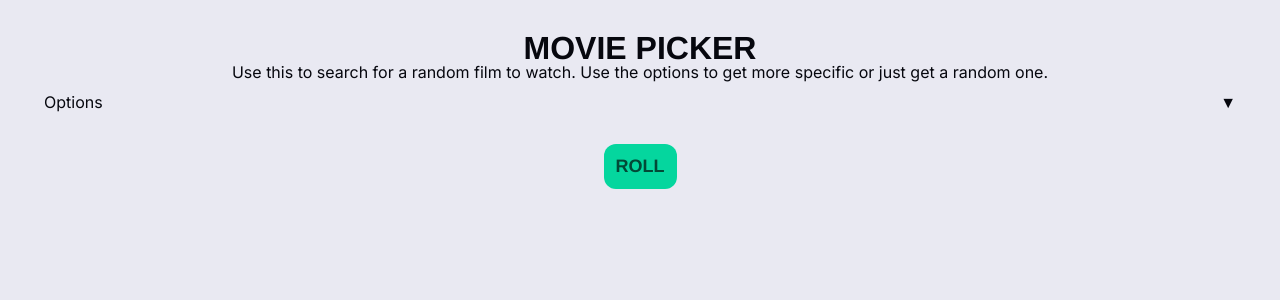
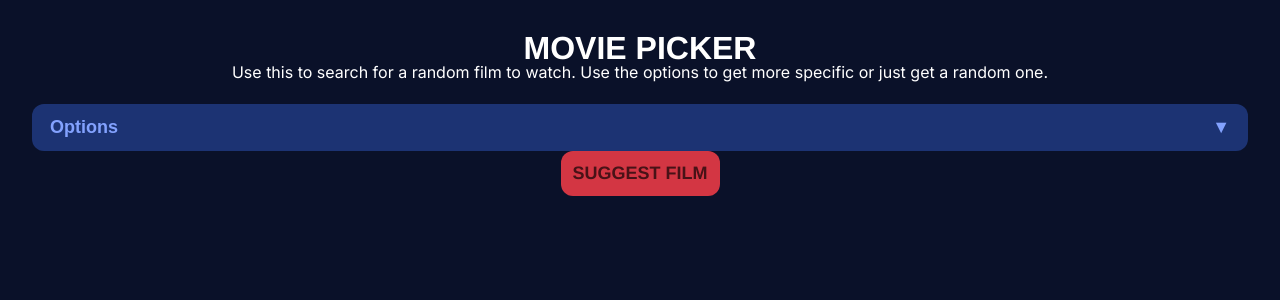
Before and after one commit to taidoan/movies, a React (Create React App) app: page / in a window 1280 px wide. Shown: the top 300 px of the page. Built offline with nearby package versions, Linux system fonts and the light colour scheme; no server answers; a web font is replaced by a local one.

Commit message:
Start styling

```diff
--- a/src/App.js
+++ b/src/App.js
@@ -21,18 +21,6 @@ export default function App() {
   const [movieDetails, setMovieDetails] = useState({});
   const [showResult, setShowResult] = useState(false);
   const [rating, setRating] = useState("");
-
-  const useToggleOptions = () => {
-    return useCallback(() => {
-      const formOptions = document.getElementById("formOptions");
-      formOptions.style.display =
-        formOptions.style.display === "none" || formOptions.style.display === ""
-          ? "grid"
-          : "none";
-    }, []);
-  };
-
-  const toggleOptions = useToggleOptions();
   const actorRef = useRef(null);
   const directorRef = useRef(null);
   const lastIndexRef = useRef(null);
@@ -55,13 +43,13 @@ export default function App() {
       if (rating === 1) {
         url += `&vote_average.gte=0&vote_average.lte=2`;
       } else if (rating === 2) {
-        url += `&vote_average.gte=2&vote_average.lte=4`;
+        url += `&vote_average.gte=3&vote_average.lte=4`;
       } else if (rating === 3) {
-        url += `&vote_average.gte=4&vote_average.lte=6`;
+        url += `&vote_average.gte=5&vote_average.lte=6`;
       } else if (rating === 4) {
-        url += `&vote_average.gte=6&vote_average.lte=9`;
+        url += `&vote_average.gte=7&vote_average.lte=9`;
       } else if (rating === 5) {
-        url += `&vote_average.gte=10`;
+        url += `&vote_average.gte=9&vote_average.lte=10`;
       }
 
       // HAS ACTOR OR DIRECTOR BEEN PICKED?
@@ -179,10 +167,7 @@ export default function App() {
         Use this to search for a random film to watch. Use the options to get
         more specific or just get a random one.
       </p>
-      <button className="btn btn-options" onClick={toggleOptions}>
-        Options
-      </button>
-      <form onSubmit={handleSubmit}>
+      <form onSubmit={handleSubmit} id="picker">
         <FormOptions
           selectedGenre={movieDetails.selectedGenre}
           handleGenreChange={handleGenreChange}
@@ -190,16 +175,15 @@ export default function App() {
           directorRef={directorRef}
           setRating={setRating}
         />
-        <button className="btn" type="submit">
-          roll
-        </button>
       </form>
       {showResult && (
         <div>
-          <hr />
           <MovieResult movie={movieDetails} />
         </div>
       )}
+      <button className="btn" type="submit" form="picker">
+        Suggest Film
+      </button>
     </div>
   );
 }
--- a/src/FormOptions.js
+++ b/src/FormOptions.js
@@ -1,5 +1,6 @@
 import options from "./styles/components/options.module.scss";
 import StarRating from "./StarRating";
+import { useCallback } from "react";
 
 const FormOptions = ({
   selectedGenre,
@@ -8,10 +9,39 @@ const FormOptions = ({
   directorRef,
   setRating,
 }) => {
+  const useToggleOptions = () => {
+    return useCallback(() => {
+      const form = document.getElementById("formOptions");
+      const button = document.getElementById("toggleOptions");
+      form.style.display =
+        form.style.display === "none" || form.style.display === ""
+          ? "grid"
+          : "none";
+      button.classList.toggle(options["button--expanded"]);
+    }, []);
+  };
+  const toggleOptions = useToggleOptions();
+
   return (
+    <div className={options.container}>
+      <button
+        className={options.button}
+        onClick={toggleOptions}
+        type="button"
+        id="toggleOptions"
+      >
+        Options
+      </button>
       <div className={options.form} id="formOptions">
-      <label htmlFor="genres">Genre</label>
-      <select id="genres" value={selectedGenre} onChange={handleGenreChange}>
+        <label htmlFor="genres" className={options.form_label}>
+          Genre
+        </label>
+        <select
+          id="genres"
+          value={selectedGenre}
+          onChange={handleGenreChange}
+          className={options.options_field}
+        >
           <option value="any">Any</option>
           <option value="28">Action</option>
           <option value="12">Adventure</option>
@@ -34,15 +64,30 @@ const FormOptions = ({
           <option value="37">Western</option>
         </select>
         <StarRating setRating={setRating} />
-      <label htmlFor="actor">Actor</label>
-      <input type="text" id="actor" ref={actorRef}></input>
-      <label htmlFor="director">Director</label>
+        <label htmlFor="actor" className={options.form_label}>
+          Actor
+        </label>
+        <input
+          type="text"
+          id="actor"
+          ref={actorRef}
+          className={options.input_field}
+          autocomplete="off"
+          aria-autocomplete="none"
+        ></input>
+        <label htmlFor="director" className={options.form_label}>
+          Director
+        </label>
         <input
           type="text"
           id="director"
           name="director"
           ref={directorRef}
+          className={options.input_field}
+          autocomplete="off"
+          aria-autocomplete="none"
         ></input>
+      </div>
     </div>
   );
 };
--- a/src/StarRating.js
+++ b/src/StarRating.js
@@ -1,16 +1,17 @@
 import { useId, Fragment, useState } from "react";
 import starRating from "./styles/components/starRatings.module.scss";
+import options from "./styles/components/options.module.scss";
 
 const StarRating = ({ setRating, max = 5, children, ...props }) => {
   const id = useId();
-  const [rating, setLocalRating] = useState("");
+  const [rating, setLocalRating] = useState(null);
   const handleRatingChange = (value) => {
     setLocalRating(value);
     setRating(value);
   };
   return (
     <>
-      <label>Rating</label>
+      <label className={options.form_label}>Rating</label>
       <fieldset id={id} {...props} className={starRating.starRatings}>
         <input
           name={id}
@@ -38,7 +39,12 @@ const StarRating = ({ setRating, max = 5, children, ...props }) => {
               <span className={starRating.hideVisual}>
                 {i + 1} Star{i === 0 ? "" : "s"}
               </span>
-              <span aria-hidden="true" className={starRating.star}>
+              <span
+                aria-hidden="true"
+                className={`${starRating.star} ${
+                  rating !== null && i < rating ? starRating.selected : ""
+                }`}
+              >
                 {children || "★"}
               </span>
             </label>
--- a/src/styles/_global.scss
+++ b/src/styles/_global.scss
@@ -2,15 +2,25 @@
 
 $verdigris: hsla(173, 50%, 54%, 1);
 $ghost-white: hsla(240, 100%, 98%, 1);
-$black: hsla(233, 40%, 4%, 1);
 $savoy-blue: hsla(235, 60%, 59%, 1);
 $emerald: hsla(164, 95%, 43%, 1);
 
-$primary-clr: $savoy-blue;
-$secondary-clr: $emerald;
+$oxford-blue: hsla(225, 60%, 16%, 1);
+$oxford-blue-2: hsla(226, 60%, 10%, 1);
+$oxford-blue-3: rgb(131, 162, 254);
+$oxford-blue-4: rgb(28, 51, 115);
+$rusty-red: hsla(355, 64%, 52%, 1);
+$white: hsla(240, 100%, 100%, 1);
+$black: hsla(233, 40%, 4%, 1);
+$silver: hsla(0, 0%, 80%, 1);
+
+$primary-clr: $oxford-blue;
+$primary-clr--dark: $oxford-blue-2;
+$primary-clr--light: $oxford-blue-4;
+$secondary-clr: $rusty-red;
+
 $accent-clr: $verdigris;
-$white: $ghost-white;
-$primary-text-clr: $black;
+$primary-text-clr: $oxford-blue-3;
 
 // Typography
 
--- a/src/styles/components/options.module.scss
+++ b/src/styles/components/options.module.scss
@@ -1,10 +1,76 @@
 @use "../_global" as *;
 @use "../_functions" as *;
 
+.container {
+  background-color: $primary-clr--light;
+  border-radius: rem(12);
+  color: $white;
+  margin-top: rem(24);
+  padding: rem(12);
+}
+
+.button {
+  background-color: transparent;
+  border: 0;
+  color: $primary-text-clr;
+  display: grid;
+  font-size: rem(18);
+  font-weight: 600;
+  grid-template-columns: 1fr auto;
+  text-align: left;
+  width: 100%;
+
+  &::after {
+    content: "▼";
+  }
+
+  &--expanded::after {
+    content: "▲";
+  }
+}
+
 .form {
-  background-color: shade($white, 7.5%);
+  align-items: center;
+  background-color: shade($primary-clr--light, 10%);
   border-radius: rem(12);
   display: none;
-  grid-template-columns: auto 1fr;
+  gap: rem(10);
+  grid-template-columns: 1fr 3fr;
+  margin-top: rem(16);
   padding: rem(16);
+  text-align: left;
 }
+
+.form_label {
+  font-size: rem(14);
+  font-weight: 600;
+}
+
+.input_field,
+.options_field {
+  background-color: tint($primary-clr--light, 5%);
+  border: 0;
+  border-radius: rem(6);
+  color: tint($oxford-blue-3, 50%);
+  font-family: $body-ff;
+  font-weight: rem(15);
+  padding: rem(8);
+
+  &:focus {
+    color: $white;
+    outline: 1px solid tint($primary-clr--light, 15%);
+  }
+}
+
+.input_field:-webkit-autofill,
+.input_field:-webkit-autofill:hover,
+.input_field:-webkit-autofill:focus,
+textarea:-webkit-autofill,
+textarea:-webkit-autofill:hover,
+textarea:-webkit-autofill:focus,
+.options_field:-webkit-autofill,
+.options_field:-webkit-autofill:hover,
+.options_field:-webkit-autofill:focus {
+  -webkit-box-shadow: 0 0 0px 1000px tint($primary-clr--light, 5%) inset;
+  -webkit-text-fill-color: tint($oxford-blue-3, 50%);
+}
--- a/src/styles/components/starRatings.module.scss
+++ b/src/styles/components/starRatings.module.scss
@@ -29,12 +29,13 @@
 .starRatings {
   border: 0;
   display: inline-flex;
-  font-size: 40px;
+  font-size: rem(20);
   padding: 0;
 }
 
 .starRatings:focus-within {
-  outline: 3px solid #add8e6;
+  border-radius: rem(4);
+  outline: 1px solid tint($primary-clr--light, 15%);
 }
 
 .starRatings label {
@@ -44,28 +45,12 @@
 }
 
 .starRatings label .star {
+  color: tint($primary-clr--light, 5%);
   display: inline-block;
   height: 1em;
   width: 1em;
+
+  &.selected {
+    color: $oxford-blue-3;
+  }
 }
-
-.starRatings > label {
-  -webkit-text-stroke: 2px black;
-}
-
-.starRatings input:checked ~ label > span.star,
-.starRatings > label:hover ~ input ~ label > span.star {
-  color: #fff;
-}
-
-.starRatings span.star,
-.starRatings:hover > input + label > span.star,
-.starRatings > input:checked + label > span.star,
-.starRatings > input ~ label:hover > span.star {
-  color: gold;
-}
-
-.starRatings > input ~ label:hover > span.star,
-.starRatings > input ~ label:focus > span.star {
-  color: orange;
-}
--- a/src/styles/index.scss
+++ b/src/styles/index.scss
@@ -4,8 +4,8 @@
 @import url("https://fonts.googleapis.com/css2?family=Gabarito:wght@600;700;800&family=Inter:wght@300;400;500;600;700&display=swap");
 
 body {
-  background-color: shade($white, 5%);
-  color: $primary-text-clr;
+  background-color: $primary-clr--dark;
+  color: $white;
   font-family: $body-ff;
   padding: rem(32);
 }
@@ -40,29 +40,6 @@ button.btn {
   text-transform: uppercase;
 }
 
-button.btn-options {
-  background-color: transparent;
-  color: $primary-text-clr;
-  display: block;
-  display: grid;
-  font-family: $body-ff;
-  font-size: initial;
-  font-weight: 400;
-  grid-template-columns: 1fr auto;
-  margin-bottom: rem(20);
-  text-align: left;
-  text-transform: none;
-  width: 100%;
-
-  &::after {
-    content: "▼";
-  }
-}
-
-hr {
-  margin-top: rem(20);
-}
-
 img.thumbnail {
   display: block;
   height: auto;
```
Lines whose indentation alone changed are shown as unchanged.
